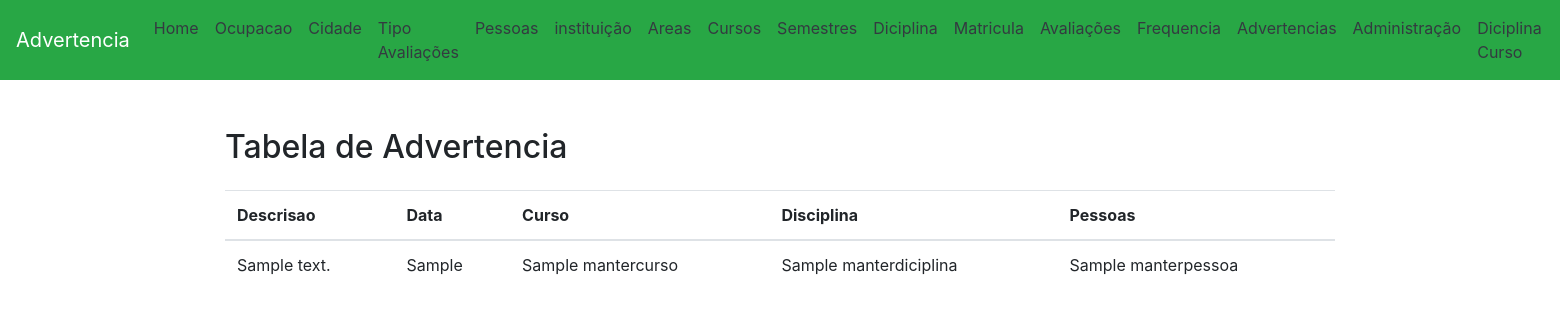
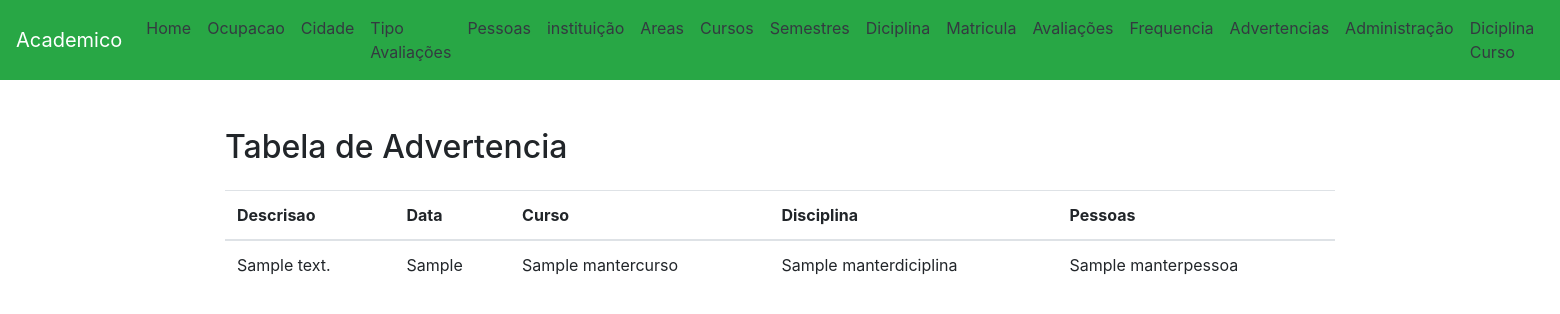
Before and after one commit to LuizGustavooFerreira/academico-completo, a Django app: page /advertencia/ in a window 1560 px wide. Shown: the top 314 px of the page. Run offline with Django 4.2, Linux system fonts and the light colour scheme; tables that the repository leaves empty hold one stand-in row (values such as "Sample post"); some libraries are stand-ins or nearby versions.

Commit message:
Add files via upload

```diff
--- a/academico/app/templates/advertencia/advertencia.html
+++ b/academico/app/templates/advertencia/advertencia.html
@@ -9,7 +9,7 @@
 </head>
 <body>
   <nav class="navbar navbar-expand-lg navbar-dark bg-success">
-    <a class="navbar-brand" href="/">Advertencia</a>
+    <a class="navbar-brand" href="/">Academico</a>
     <button class="navbar-toggler" type="button" data-toggle="collapse" data-target="#navbarNav" aria-controls="navbarNav" aria-expanded="false" aria-label="Toggle navigation">
       <span class="navbar-toggler-icon"></span>
     </button>
--- a/academico/app/templates/diciplinacurso/diciplinacurso.html
+++ b/academico/app/templates/diciplinacurso/diciplinacurso.html
@@ -9,7 +9,7 @@
 </head>
 <body>
   <nav class="navbar navbar-expand-lg navbar-dark bg-success">
-    <a class="navbar-brand" href="/">Matricula</a>
+    <a class="navbar-brand" href="/">Academico</a>
     <button class="navbar-toggler" type="button" data-toggle="collapse" data-target="#navbarNav" aria-controls="navbarNav" aria-expanded="false" aria-label="Toggle navigation">
       <span class="navbar-toggler-icon"></span>
     </button>
--- a/academico/app/templates/frequencia/frequencia.html
+++ b/academico/app/templates/frequencia/frequencia.html
@@ -9,7 +9,7 @@
 </head>
 <body>
   <nav class="navbar navbar-expand-lg navbar-dark bg-success">
-    <a class="navbar-brand" href="/">frequencia</a>
+    <a class="navbar-brand" href="/">Academico</a>
     <button class="navbar-toggler" type="button" data-toggle="collapse" data-target="#navbarNav" aria-controls="navbarNav" aria-expanded="false" aria-label="Toggle navigation">
       <span class="navbar-toggler-icon"></span>
     </button>
```
